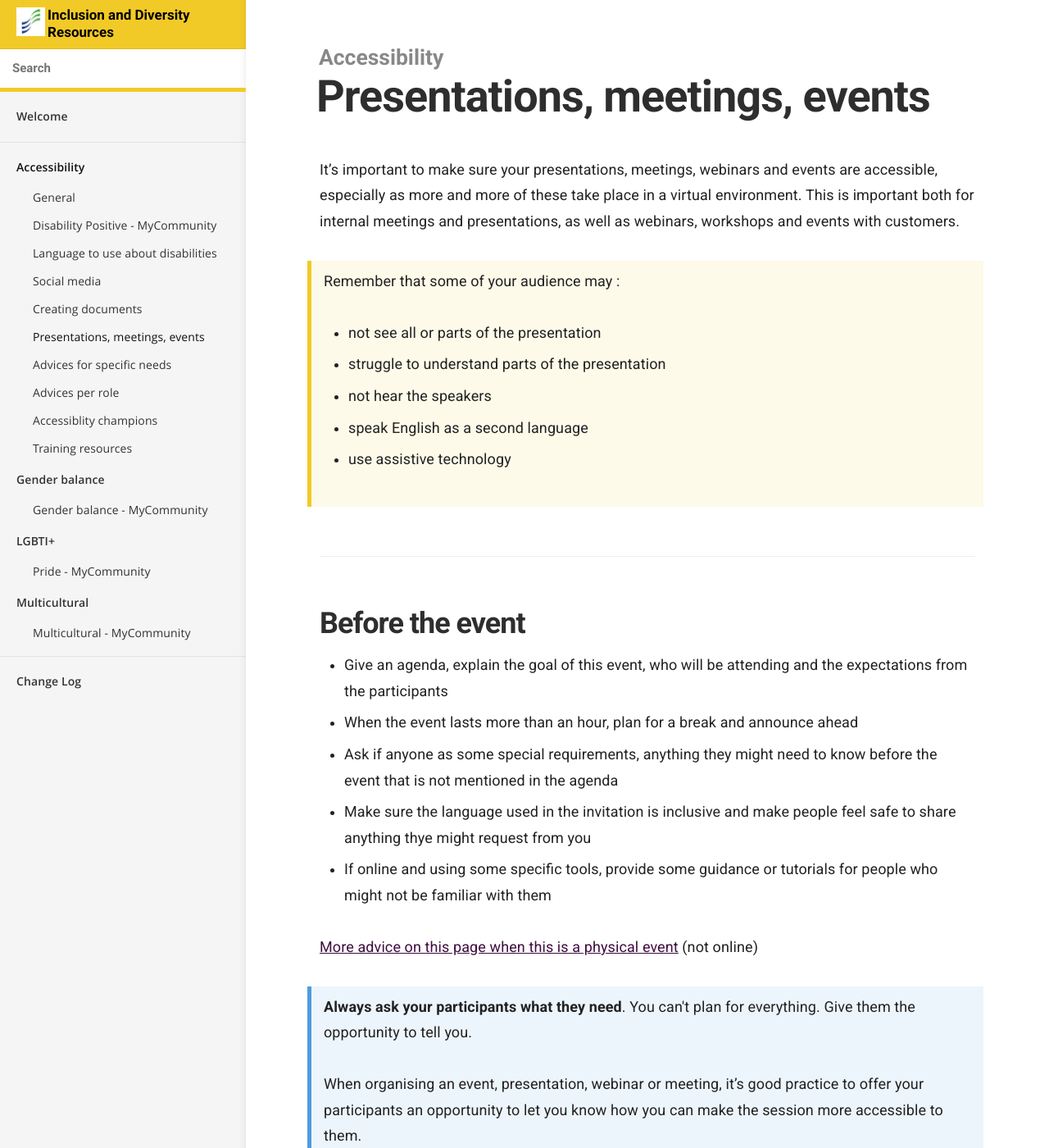
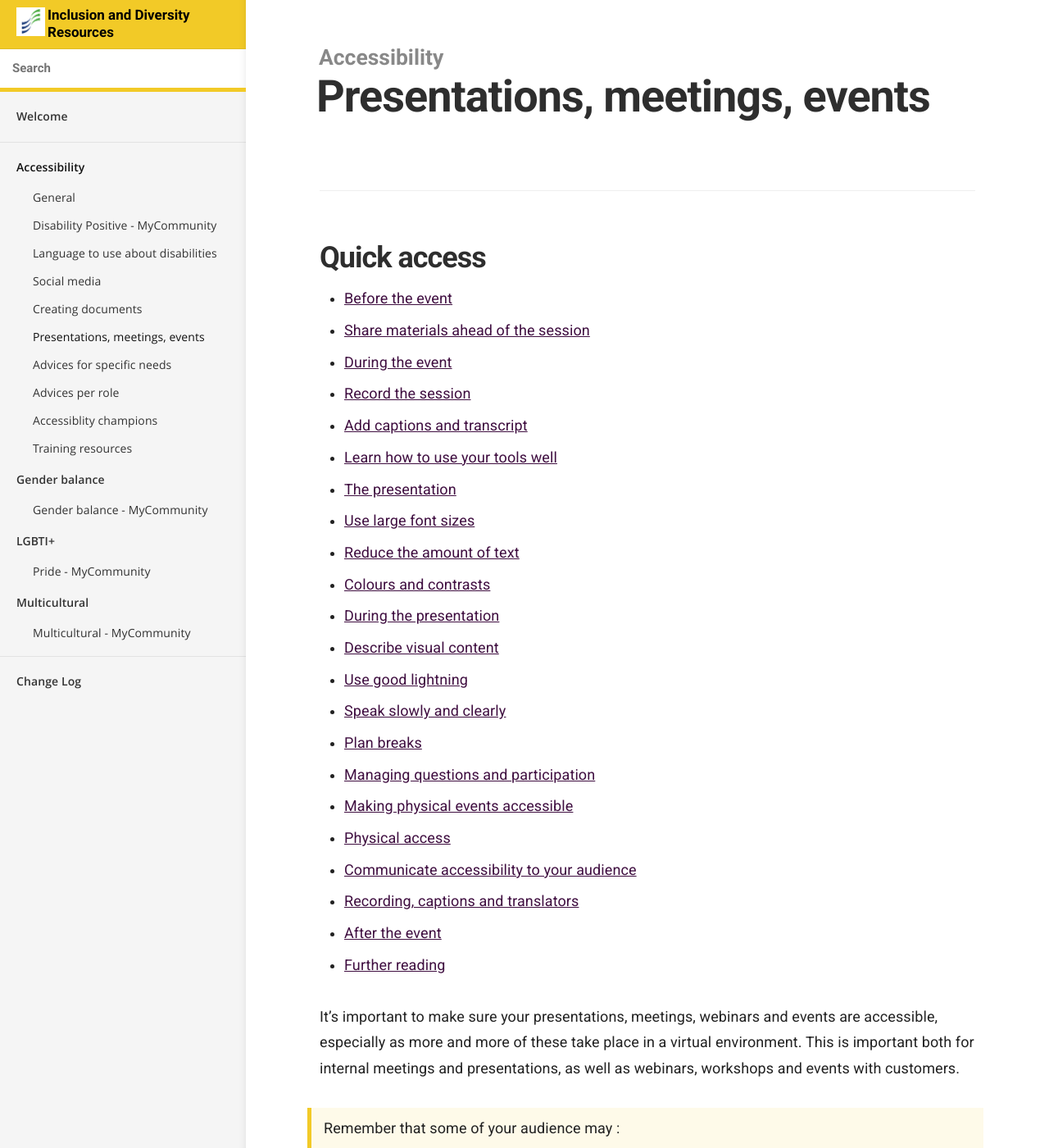
Before and after one commit to numbat70/inclusion2021, a Jekyll site: the page built from _docs/accessibility/presentation-meeting.md, in a window 1280 px wide and 1400 px high. Shown: the whole window at 82% size. Built offline with Jekyll 4.4.1, drawn with Linux system fonts in a browser that asks for light colours.

Commit message:
SK - add quick access links

```diff
--- a/_docs/accessibility/presentation-meeting.md
+++ b/_docs/accessibility/presentation-meeting.md
@@ -4,6 +4,30 @@ category: Accessibility
 order: 6
 ---
 
+## Quick access
+
+- [Before the event](#before-the-event)
+ - [Share materials ahead of the session](#share-materials-ahead-of-the-session)
+- [During the event](#during-the-event)
+ - [Record the session](#record-the-session)
+ - [Add captions and transcript](#add-captions-and-transcripts)
+ - [Learn how to use your tools well](#learn-how-to-use-your-tools-well)
+- [The presentation](#the-presentation)
+ - [Use large font sizes](#use-large-font-sizes)
+ - [Reduce the amount of text](#reduce-the-amount-of-text)
+ - [Colours and contrasts](#colours-and-contrasts)
+ - [During the presentation](#during-the-presentation)
+  - [Describe visual content](#describe-visual-content)
+  - [Use good lightning](#use-good-lightning)
+  - [Speak slowly and clearly](#speak-slowly-and-clearly)
+  - [Plan breaks](#plan-breaks)
+  - [Managing questions and participation](#managing-questions-and-participation)
+- [Making physical events accessible](#making-physical-events-accessible)
+ - [Physical access](#physical-access)
+ - [Communicate accessibility to your audience](#communicate-accessibility-to-your-audience)
+ - [Recording, captions and translators](#recording-captions-and-translators)
+- [After the event](#after-the-event)
+- [Further reading](#further-reading)
 
 It’s important to make sure your presentations, meetings, webinars and events are accessible, especially as more and more of these take place in a virtual environment. This is important both for internal meetings and presentations, as well as webinars, workshops and events with customers.
 
```
